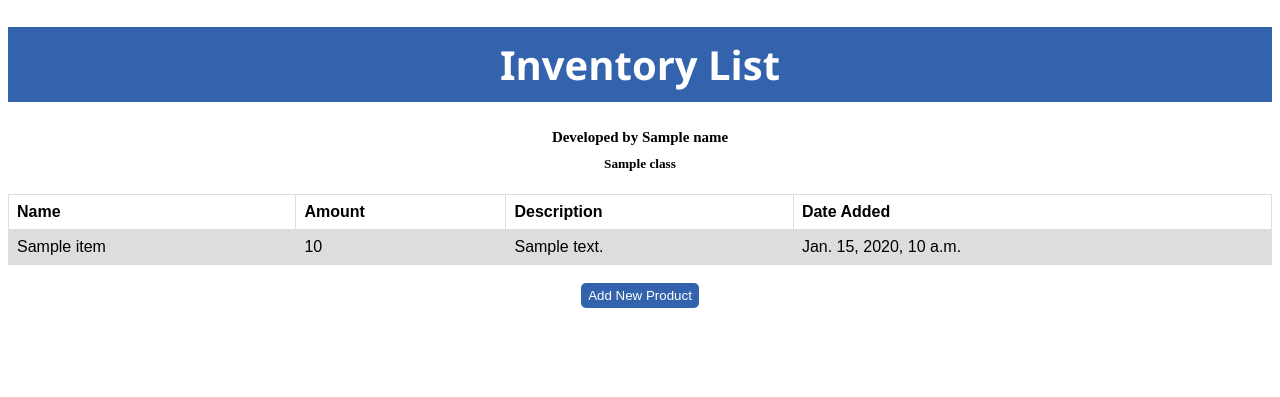
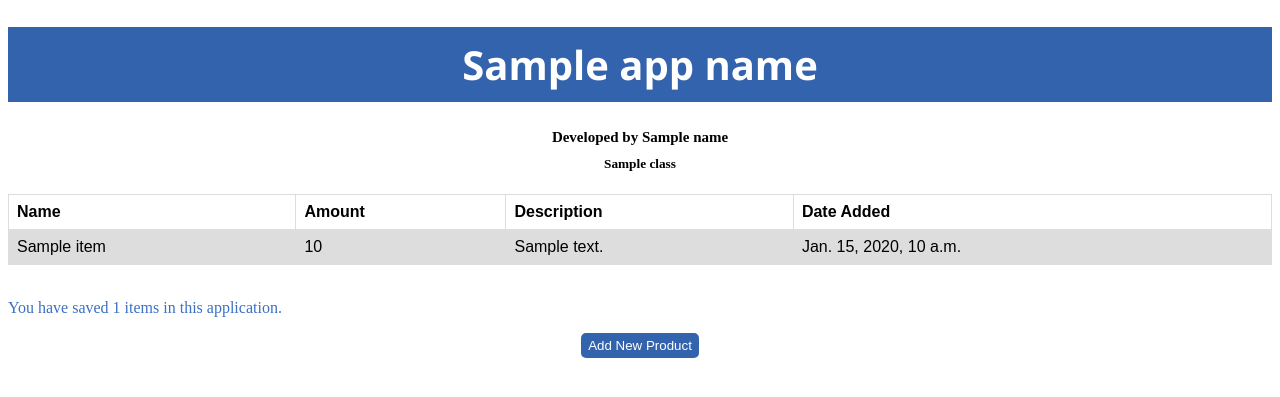
Before and after one commit to tvadhisti/inventory_list, a Django app: template main/templates/main.html in a window 1280 px wide. Shown: the top 397 px of the page. Run offline with Django 4.2, Linux system fonts and the light colour scheme; the template is opened without the code that fills it: most values are stand-ins (such as "Sample title", 1, 10 or a date in 2020).

Commit message:
modify app name

```diff
--- a/main/templates/main.html
+++ b/main/templates/main.html
@@ -2,20 +2,18 @@
 
 {% block content %}
 <h1
-    style="background-color: #3463ad; color: white; font-size: 40px; padding: 10px; font-family:'Segoe UI', Tahoma, Geneva, Verdana, sans-serif;">
-    <center>
-        Inventory List
-    </center>
+    style="background-color: #3463ad; color: white; font-size: 40px; padding: 10px; font-family:'Segoe UI', Tahoma, Geneva, Verdana, sans-serif; text-align: center;">
+
+    {{app_name}}
+
 </h1>
 
-<h5 style="font-size: 15px; margin-bottom: 10px;">
-    <center>
+<h5 style="font-size: 15px; margin-bottom: 10px; text-align: center;">
     Developed by {{name}}
-    </center>
 </h5>
 
-<h5 style="margin-top: 0px;">
-    <center>{{class}}</center>
+<h5 style="margin-top: 0px; text-align: center;">
+    {{class}}
 </h5>
 
 <!DOCTYPE html>
@@ -65,12 +63,9 @@
     </style>
 </head>
 
-<body>
-
 
 <table>
     <tr>
-
         <th>Name</th>
         <th>Amount</th>
         <th>Description</th>
@@ -91,6 +86,8 @@
 
 <br />
 
+<p style="color:#3b70c4">You have saved {{ item_count }} items in this application.</p>
+
 <div>
     <a href="{% url 'main:create_product' %}">
         <button>
--- a/main/views.py
+++ b/main/views.py
@@ -11,7 +11,7 @@ def show_main(request):
     items = Item.objects.all()
 
     context = {
-        'app name': 'Inventory Management',
+        'app_name': 'Inventory Management',
         'name': 'Tiva Adhisti Nafira Putri',
         'class': 'PBP KI',
         'items': items
```
Lines whose indentation alone changed are shown as unchanged.
